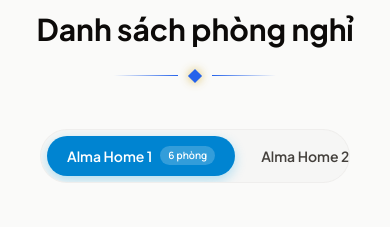
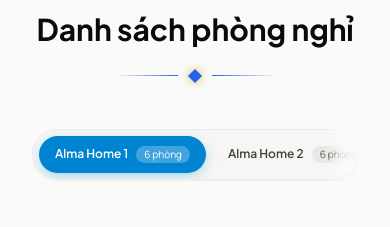
Before and after one commit to nguyenhoanthao612/homedate, a Next.js app: page / in a window 390 px wide. Shown: the part 4027-4254 px from the top of the page. Built offline with nearby package versions, Linux system fonts and the light colour scheme; grey boxes are pictures that could not be loaded.

Commit message:
feat: add scroll indicators and auto-scroll for branches
Implement scroll management for the branch navigation tab to improve user experience, including automatic centering of active tabs and dynamic visibility of scroll indicators.

```diff
--- a/components/Rooms.tsx
+++ b/components/Rooms.tsx
@@ -102,6 +102,39 @@ export default function Rooms({ selectedBranchId, setSelectedBranchId }: RoomsPr
   const [dragStartX, setDragStartX] = useState<number | null>(null);
   const [dragStartY, setDragStartY] = useState<number | null>(null);
   const scrollContainerRef = React.useRef<HTMLDivElement>(null);
+
+  // Branch tab scroll indicators and auto-scroll
+  const branchNavRef = React.useRef<HTMLDivElement>(null);
+  const activeBranchTabRef = React.useRef<HTMLButtonElement>(null);
+  const [canScrollBranchLeft, setCanScrollBranchLeft] = useState(false);
+  const [canScrollBranchRight, setCanScrollBranchRight] = useState(false);
+
+  const checkBranchScroll = React.useCallback(() => {
+    const el = branchNavRef.current;
+    if (!el) return;
+    const { scrollLeft, scrollWidth, clientWidth } = el;
+    setCanScrollBranchLeft(scrollLeft > 2);
+    setCanScrollBranchRight(scrollLeft < scrollWidth - clientWidth - 2);
+  }, []);
+
+  React.useEffect(() => {
+    checkBranchScroll();
+    window.addEventListener('resize', checkBranchScroll);
+    return () => window.removeEventListener('resize', checkBranchScroll);
+  }, [checkBranchScroll]);
+
+  // Smooth scroll active tab into view when active branch changes
+  React.useEffect(() => {
+    if (activeBranchTabRef.current) {
+      activeBranchTabRef.current.scrollIntoView({
+        behavior: 'smooth',
+        block: 'nearest',
+        inline: 'center'
+      });
+    }
+    const timer = setTimeout(checkBranchScroll, 350);
+    return () => clearTimeout(timer);
+  }, [activeBranchId, checkBranchScroll]);
 
   const handleScroll = (e: React.UIEvent<HTMLDivElement>) => {
     const container = e.currentTarget;
@@ -219,8 +252,44 @@ export default function Rooms({ selectedBranchId, setSelectedBranchId }: RoomsPr
         </div>
 
         {/* Branch Selection Segmented Control */}
-        <div className="flex justify-center mb-16 px-4">
-          <div className="bg-luxury-100/80 p-1.5 rounded-full inline-flex items-center gap-1.5 max-w-full overflow-x-auto scrollbar-none border border-luxury-200/50">
+        <div className="relative max-w-full mx-auto mb-12 md:mb-16 px-2 sm:px-4">
+          <div className="relative max-w-4xl mx-auto flex items-center justify-center">
+
+            {/* Left Edge Fade Indicator for Mobile/Scrollable */}
+            <AnimatePresence>
+              {canScrollBranchLeft && (
+                <motion.div
+                  initial={{ opacity: 0 }}
+                  animate={{ opacity: 1 }}
+                  exit={{ opacity: 0 }}
+                  transition={{ duration: 0.2 }}
+                  className="absolute left-0 top-0 bottom-0 w-8 sm:w-12 bg-gradient-to-r from-luxury-50 via-luxury-50/80 to-transparent z-20 pointer-events-none rounded-l-full"
+                />
+              )}
+            </AnimatePresence>
+
+            {/* Right Edge Fade Indicator for Mobile/Scrollable */}
+            <AnimatePresence>
+              {canScrollBranchRight && (
+                <motion.div
+                  initial={{ opacity: 0 }}
+                  animate={{ opacity: 1 }}
+                  exit={{ opacity: 0 }}
+                  transition={{ duration: 0.2 }}
+                  className="absolute right-0 top-0 bottom-0 w-8 sm:w-12 bg-gradient-to-l from-luxury-50 via-luxury-50/80 to-transparent z-20 pointer-events-none rounded-r-full"
+                />
+              )}
+            </AnimatePresence>
+
+            {/* Scrollable Tabs Wrapper */}
+            <div
+              ref={branchNavRef}
+              onScroll={checkBranchScroll}
+              className="bg-luxury-100/90 p-1.5 sm:p-2 rounded-full flex items-center gap-1.5 sm:gap-2 max-w-full overflow-x-auto no-scrollbar border border-luxury-200/60 shadow-xs touch-pan-x"
+              style={{
+                WebkitOverflowScrolling: 'touch'
+              }}
+            >
               {homedateData.branches?.map((branch) => {
                 const isActive = branch.id === activeBranchId;
                 const branchRoomCount = homedateData.rooms.filter(r => r.branchId === branch.id).length;
@@ -228,12 +297,13 @@ export default function Rooms({ selectedBranchId, setSelectedBranchId }: RoomsPr
                 return (
                   <button
                     key={branch.id}
+                    ref={isActive ? activeBranchTabRef : null}
                     onClick={() => {
                       setActiveBranchId(branch.id);
                       setSelectedBranchId?.(branch.id);
                     }}
-                  className={`px-5 py-2.5 md:px-6 md:py-3 rounded-full font-display font-semibold text-sm md:text-base tracking-normal transition-colors duration-300 flex items-center gap-2 cursor-pointer relative whitespace-nowrap ${
-                    isActive ? 'text-white' : `text-luxury-700 ${theme.hoverClass}`
+                    className={`px-4 py-2.5 sm:px-6 sm:py-3 rounded-full font-display font-semibold text-xs sm:text-sm md:text-base tracking-normal transition-all duration-300 flex items-center gap-2 cursor-pointer relative whitespace-nowrap shrink-0 select-none ${
+                      isActive ? 'text-white shadow-xs' : `text-luxury-700 hover:bg-white/60 ${theme.hoverClass}`
                     }`}
                   >
                     {isActive && (
@@ -245,14 +315,15 @@ export default function Rooms({ selectedBranchId, setSelectedBranchId }: RoomsPr
                       />
                     )}
                     <span className="relative z-10">{formatBranchName(branch.name)}</span>
-                  <span className={`relative z-10 text-[10px] md:text-xs px-2 py-0.5 rounded-full font-sans transition-colors duration-300 ${
-                    isActive ? 'bg-white/20 text-white' : 'bg-luxury-200 text-luxury-500'
+                    <span className={`relative z-10 text-[10px] sm:text-xs px-2 py-0.5 rounded-full font-sans transition-colors duration-300 font-normal ${
+                      isActive ? 'bg-white/25 text-white' : 'bg-luxury-200/80 text-luxury-600'
                     }`}>
                       {branchRoomCount} phòng
                     </span>
                   </button>
                 );
               })}
+            </div>
           </div>
         </div>
 
```
Lines whose indentation alone changed are shown as unchanged.
